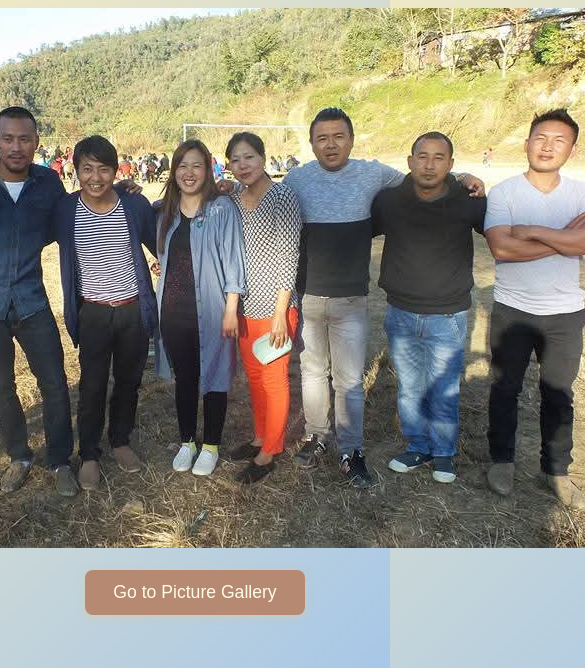
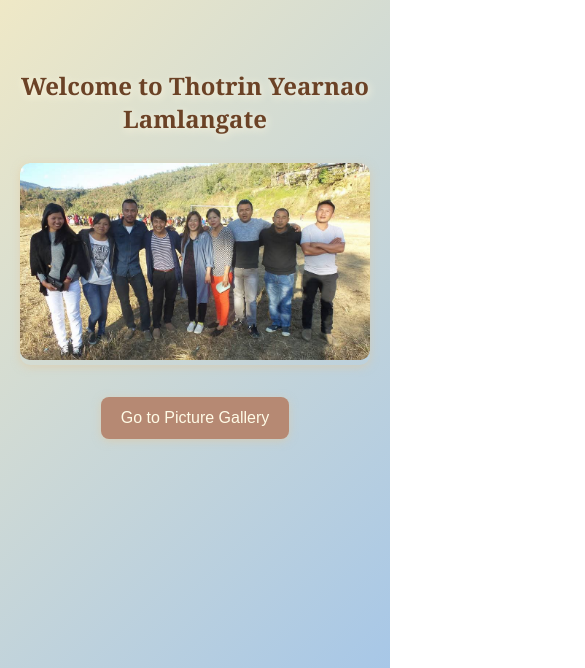
Before and after one commit to Appam23/Reminicing_Thotrin_Yearnao, a website: page index.html in a window 390 px wide. Shown: the part 176-844 px from the top of the page, 585 px wide, since content can reach past the window. Drawn offline with Linux system fonts and the light colour scheme.

Commit message:
Updated index.html with mobile-friendly animated first page

```diff
--- a/index.html
+++ b/index.html
@@ -1,4 +1,3 @@
-
 <!DOCTYPE html>
 <html lang="en">
 <head>
@@ -13,22 +12,42 @@
 			flex-direction: column;
 			align-items: center;
 			justify-content: center;
-			height: 100vh;
+			min-height: 100vh;
 			margin: 0;
-
+			padding: 20px;
+			box-sizing: border-box;
+			text-align: center;
+			overflow-x: hidden;
 		}
-        .img-container {
-           margin: 12px;
-           border-radius: 10px;
-           box-shadow: 0 2px 8px #e2c79988;
-        }
 		h1 {
 			color: #6b4226;
 			margin-bottom: 24px;
 			text-shadow: 1px 2px 8px #fff6e0;
+			font-size: 2rem;
+			animation: fadeIn 1s ease-out;
+		}
+		.img-container {
+			margin: 12px 0;
+			border-radius: 10px;
+			box-shadow: 0 2px 8px #e2c79988;
+			width: 100%;
+			max-width: 400px;
+			overflow: hidden;
+			animation: slideIn 1s ease-out 0.3s forwards;
+			opacity: 0; /* will fade in with animation */
+		}
+		.img-container img {
+			width: 100%;
+			height: auto;
+			border-radius: 10px;
+			transition: transform 0.3s ease, box-shadow 0.3s ease;
+		}
+		.img-container img:hover {
+			transform: scale(1.05);
+			box-shadow: 0 6px 18px #e2c799cc;
 		}
 		.gallery-btn {
-			padding: 12px 28px;
+			padding: 14px 28px;
 			font-size: 1.1rem;
 			background: #b68973;
 			color: #fffbe6;
@@ -36,19 +55,47 @@
 			border-radius: 8px;
 			cursor: pointer;
 			box-shadow: 0 2px 8px #e2c79988;
-			transition: background 0.2s, box-shadow 0.2s;
+			transition: background 0.2s, box-shadow 0.2s, transform 0.2s;
+			margin-top: 20px;
+			animation: fadeIn 1s ease-out 0.6s forwards;
+			opacity: 0;
 		}
 		.gallery-btn:hover {
 			background: #a47149;
 			box-shadow: 0 4px 16px #e2c799cc;
+			transform: scale(1.05);
+		}
+
+		/* Animations */
+		@keyframes fadeIn {
+			from { opacity: 0; transform: translateY(20px); }
+			to { opacity: 1; transform: translateY(0); }
+		}
+		@keyframes slideIn {
+			from { opacity: 0; transform: translateY(30px); }
+			to { opacity: 1; transform: translateY(0); }
+		}
+
+		/* Responsive adjustments */
+		@media (max-width: 500px) {
+			h1 {
+				font-size: 1.5rem;
+				margin-bottom: 16px;
+			}
+			.gallery-btn {
+				padding: 12px 20px;
+				font-size: 1rem;
+			}
 		}
 	</style>
 </head>
 <body>
 	<h1>Welcome to Thotrin Yearnao Lamlangate</h1>
-    <img src="pics/img6.jpg" alt="Picnic 1">
-    <br>
+
+	<div class="img-container">
+		<img src="pics/img6.jpg" alt="Picnic 1">
+	</div>
+
 	<button class="gallery-btn" onclick="window.location.href='all_pictures.html'">Go to Picture Gallery</button>
-
 </body>
 </html>
```
